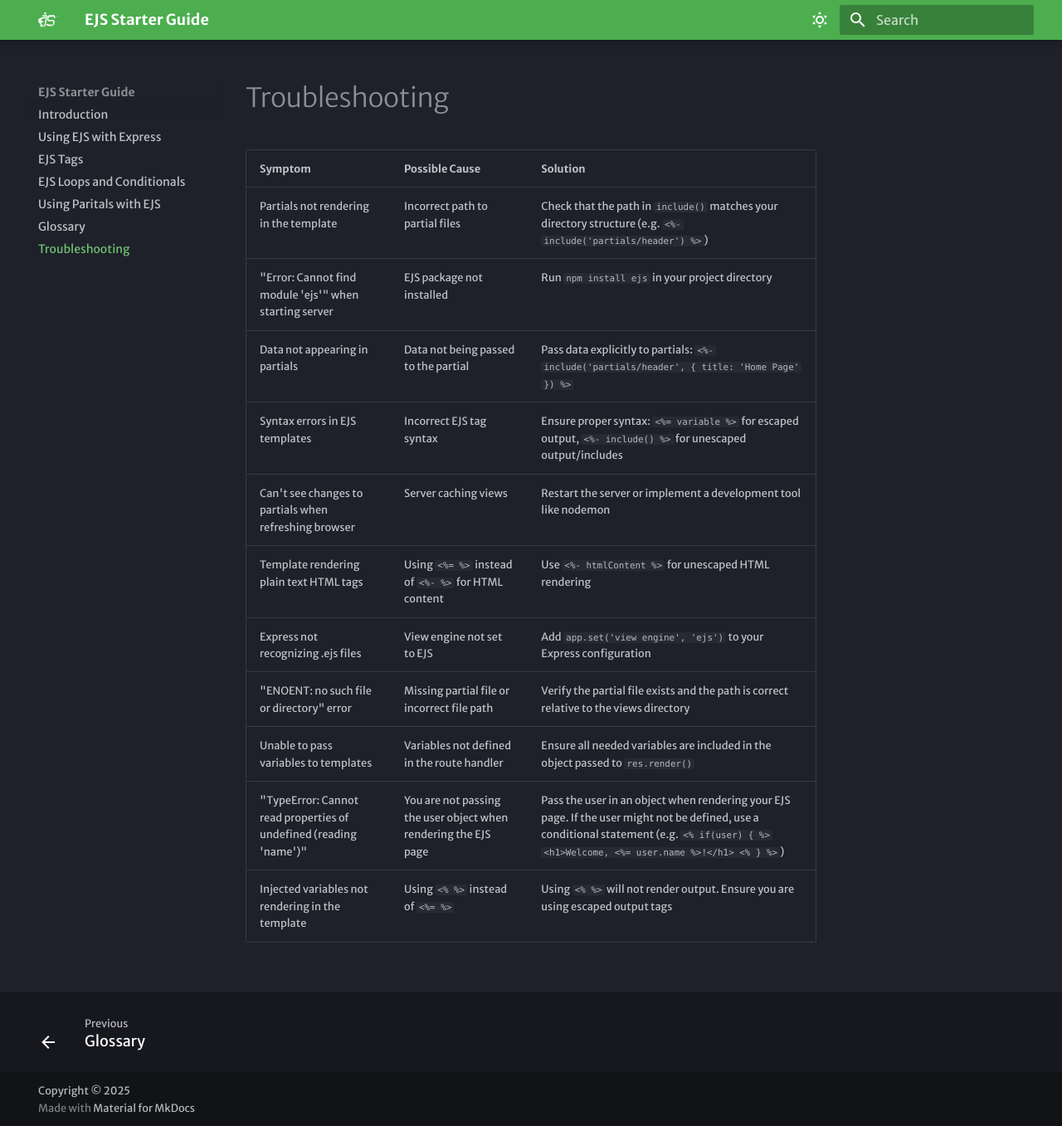
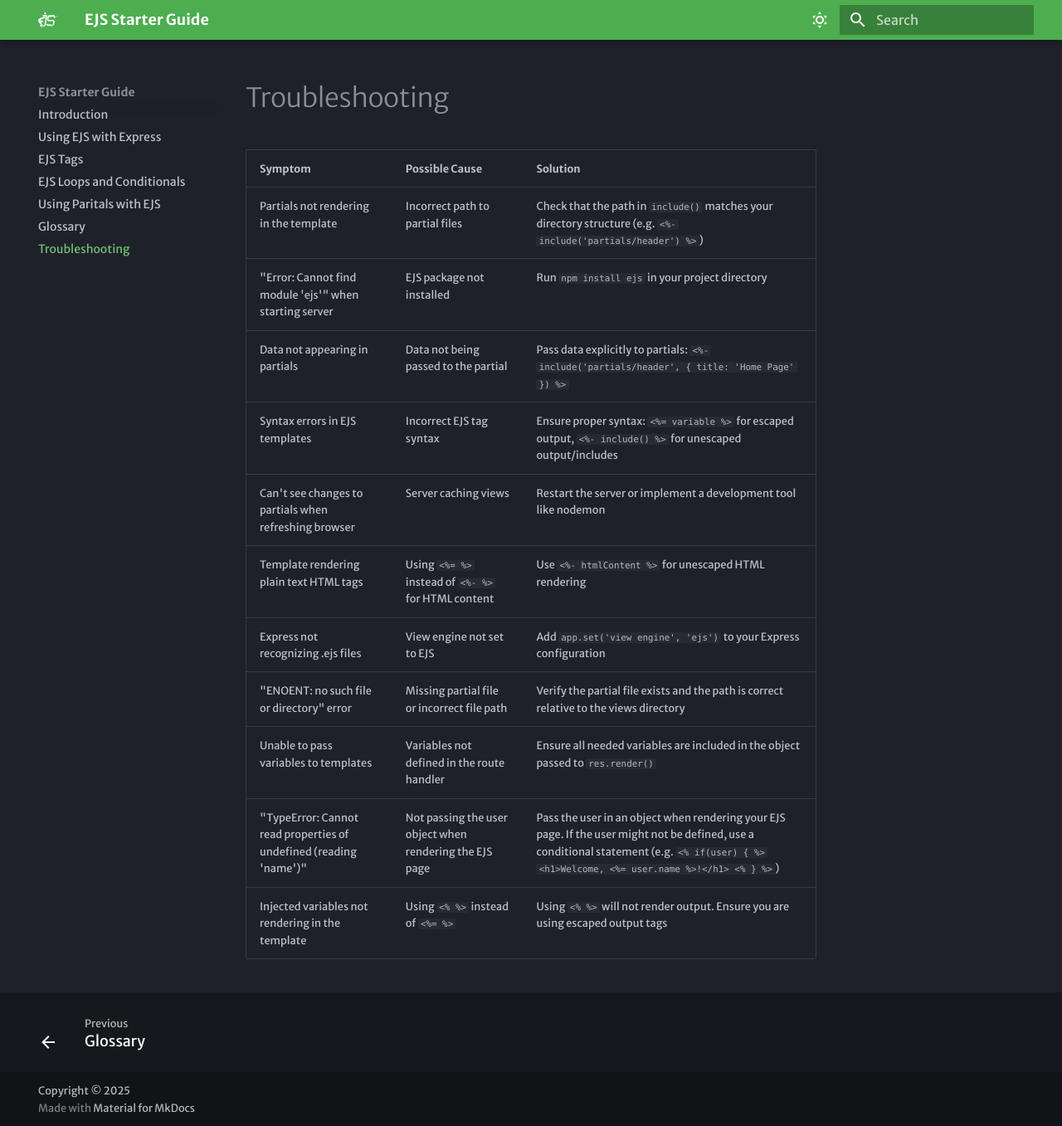
Before and after one commit to nilae2001/mkdocs, an MkDocs documentation site: the page built from docs/troubleshooting.md, in a window 1280 px wide and 1357 px high. Shown: the whole window at 83% size. Built offline with MkDocs 1.6.1 and Material for MkDocs 9.7.7, drawn with Linux system fonts in a browser that asks for light colours; some web fonts are replaced.

Commit message:
edit phrasing

```diff
--- a/docs/troubleshooting.md
+++ b/docs/troubleshooting.md
@@ -9,5 +9,5 @@
 | Express not recognizing .ejs files | View engine not set to EJS | Add `app.set('view engine', 'ejs')` to your Express configuration |
 | "ENOENT: no such file or directory" error | Missing partial file or incorrect file path | Verify the partial file exists and the path is correct relative to the views directory |
 | Unable to pass variables to templates | Variables not defined in the route handler | Ensure all needed variables are included in the object passed to `res.render()` |
-| "TypeError: Cannot read properties of undefined (reading 'name')" | You are not passing the user object when rendering the EJS page | Pass the user in an object when rendering your EJS page. If the user might not be defined, use a conditional statement (e.g. `<% if(user) { %> <h1>Welcome, <%= user.name %>!</h1> <% } %>`) |
+| "TypeError: Cannot read properties of undefined (reading 'name')" | Not passing the user object when rendering the EJS page | Pass the user in an object when rendering your EJS page. If the user might not be defined, use a conditional statement (e.g. `<% if(user) { %> <h1>Welcome, <%= user.name %>!</h1> <% } %>`) |
 | Injected variables not rendering in the template | Using `<% %>` instead of `<%= %>` | Using `<% %>` will not render output. Ensure you are using escaped output tags |
```
Also changed, not shown: docs/ejs_tags.md (+1 -1 lines), docs/loops_and_conditionals.md (+1 -1 lines).
